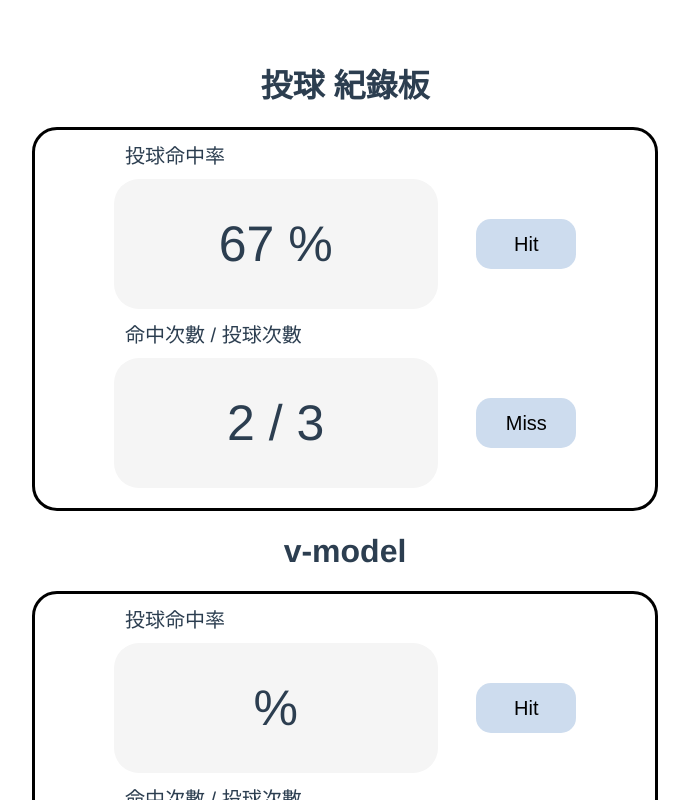
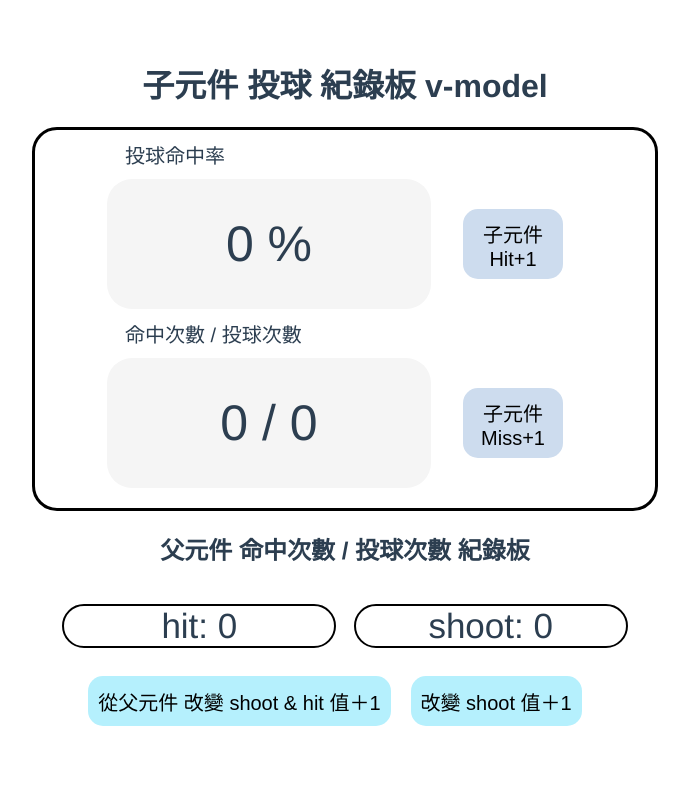
Before and after one commit to ChiaLine/hixcare, a Vue app in the folder vue/vue-v-model-property-emit/: page / in a window 1280 px wide. Shown: the top 800 px of the page, without its empty margins (295-984 px from the left). Built offline with nearby package versions, Linux system fonts and the light colour scheme.

Commit message:
v-mosel傳值、{... 複製值}、子元件 $emit 傳遞資料（第三版）

```diff
--- a/vue/vue-v-model-property-emit/src/App.vue
+++ b/vue/vue-v-model-property-emit/src/App.vue
@@ -1,49 +1,58 @@
 <template>
   <div id="app">
-    <h1>投球 紀錄板</h1>
+    <!-- <h1>投球 紀錄板</h1> -->
     <!-- <ScoreBoard1
     :score="score"
     @after-add-hit="afterAddHit"
     @after-add-miss="afterAddMiss"
     /> -->
 
-    <ScoreBoard2
+    <!-- <ScoreBoard2
     :score="score"
     @is-add-miss="isAddMiss"
     @is-add-hit="isAddHit"
-    />
+    /> -->
 
-    <h1>v-model</h1>
+    <h1>子元件 投球 紀錄板 v-model</h1>
     <ScoreBoard3
     v-model="score"
     />
+    <!-- <ScoreBoard3
+    v-model="score"
+    /> -->
 
+    <h2>父元件 命中次數 / 投球次數 紀錄板</h2>
     <div class="add-hit-miss-content">
       <p>hit: {{ score.hit }}</p>
       <p>shoot: {{ score.shoot }}</p>
     </div>
+    <button @click="updateHit"> 從父元件 改變 shoot & hit 值＋1 </button>
+    <button @click="updateMiss"> 改變 shoot 值＋1 </button>
   </div>
 </template>
 
 <script>
 // import ScoreBoard1 from './components/ScoreBoard1.vue'
-import ScoreBoard2 from './components/ScoreBoard2.vue'
+// import ScoreBoard2 from './components/ScoreBoard2.vue'
 import ScoreBoard3 from './components/ScoreBoard3.vue'
 
 export default {
   name: 'App',
   components: {
     // ScoreBoard1,
-    ScoreBoard2,
+    // ScoreBoard2,
     ScoreBoard3,
   },
   data(){
     return {
       score: {
-        hit: 2,
-        shoot: 3
+        hit: 0,
+        shoot: 0
       }
     }
+  },
+  beforeUpdate(){
+    console.log('APP beforeUpdate')
   },
   methods: {
     // 第一版 接 子元件傳遞資料 修改 父元件 data
@@ -64,12 +73,22 @@ export default {
       console.log('第二版')
       this.score.shoot++
       this.score.hit++
+    },
+    // 第三版
+    updateMiss(){
+      console.log('第3版 update-miss')
+      this.score.shoot++
+    },
+    updateHit(){
+      console.log('第3版 update-hut')
+      this.score.shoot++
+      this.score.hit++
     }
   }
 }
 </script>
 
-<style>
+<style >
 #app {
   font-family: Avenir, Helvetica, Arial, sans-serif;
   -webkit-font-smoothing: antialiased;
@@ -96,4 +115,16 @@ p {
   width: 45%;
   font-size: 35px;
 }
+
+button {
+  /* width: 320px; */
+  height: 50px;
+  padding: 10px;
+  margin-right: 20px;
+  border-radius: 15px;
+  background: #b5f0fd;
+  border: none;
+  color: #000;
+  font-size: 20px;
+}
 </style>
--- a/vue/vue-v-model-property-emit/src/components/ScoreBoard3.vue
+++ b/vue/vue-v-model-property-emit/src/components/ScoreBoard3.vue
@@ -3,50 +3,85 @@
   <dir class="main">
     <span>投球命中率</span>
     <div class="top">
-      <div class="hit-content">{{  }} %</div>
+      <div class="hit-content">{{ averageScore3 }} %</div>
       <button class="hit-button" :value="1"
-      @click.stop.prevent="handleAddHitButtonClick">Hit</button>
+      @click.stop.prevent="handleAddHitButtonClick">子元件 Hit+1</button>
     </div>
     <span>命中次數 / 投球次數</span>
     <div class="bottom">
-      <div class="miss-content">{{  }} / {{  }}</div>
+      <div class="miss-content">{{ score.hit }} / {{ score.shoot }}</div>
       <button class="miss-button"
-      @click.stop.prevent="handleAddMissButtonClick">Miss</button>
+      @click.stop.prevent="handleAddMissButtonClick"> 子元件 Miss+1</button>
     </div>
   </dir>
 </template>
 
 <script>
 export default {
-  name: "ScoreBoard",
+  name: "ScoreBoard3",
+  // model屬性定義方法 更改 prop名稱 event事件
+  model: {
+    prop: 'value', // 預設是 value
+    // event: 'input', // 預設監聽事件是 input
+    event: 'input', // 預設監聽事件是 input
+  },
+  // 檢查验证 type型別 default默认值 required必填
   props: {
-    score: Object,
+    value: {
+      type: Object
+    }
   },
-  // 第一版
-    data() {
-      return {
-
-      }
+  data() {
+    return {
+      // 傳址
+      // score: this.value
+      // 拷貝一份 傳進來的資料 傳值
+      score: {}
+    }
+  },
+  created(){
+    console.log('created', this.score)
+    this.getValue()
+  },
+  methods: {
+    getValue(){
+      this.score = { ... this.value }
+      console.log('getValue')
+      console.log(this.score)
     },
-  methods: {
-    // 父元件掛監聽 子元件傳遞 資料
     handleAddHitButtonClick(){
-      console.log("第3版 v-model")
-      // this.$emit("is-add-hit")
+      console.log("第3版 v-model 自動更新？")
+      this.score.hit++
+      this.score.shoot++
+      this.$emit('input', this.score)
+      // this.$emit('input')
     },
     handleAddMissButtonClick(){
       console.log('第3版 v-model')
-      // this.$emit("is-add-miss")
+      this.score.shoot++
+      this.$emit('input', this.score)
     }
+  },
+  beforeUpdate(){
+    console.log('beforeUpdate')
   },
   computed: {
     // 計算命中率
-    // averageScore3: function() {
-    //   let average = Math.round((this.score.hit / this.score.shoot) * 100)
-    //   console.log(average)
-    //   return this.score.hit > 0 ? average : 0
-    // }
-  }
+    averageScore3: function() {
+      if (this.score.hit > 0 && this.score.shoot === 0) {
+        return 0
+      }
+
+      let average = Math.round((this.score.hit / this.score.shoot) * 100)
+      // console.log(average)
+      return this.score.hit > 0 ? average : 0
+    }
+  },
+  // wahch: {
+  //   value(new_value, old_value) {
+  //     console.log(new_value, old_value)
+  //   }
+  // }
 };
 </script>
 
@@ -86,7 +121,7 @@ span {
 
 button {
   width: 100px;
-  height: 50px;
+  height: 70px;
   border-radius: 15px;
   background: #cddcee;
   border: none;
```
